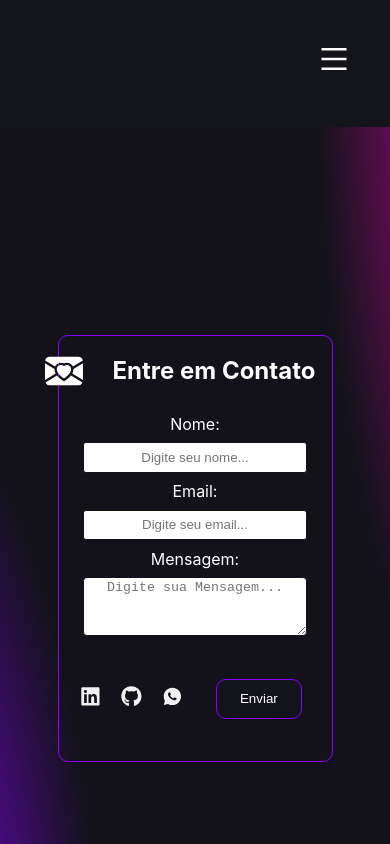
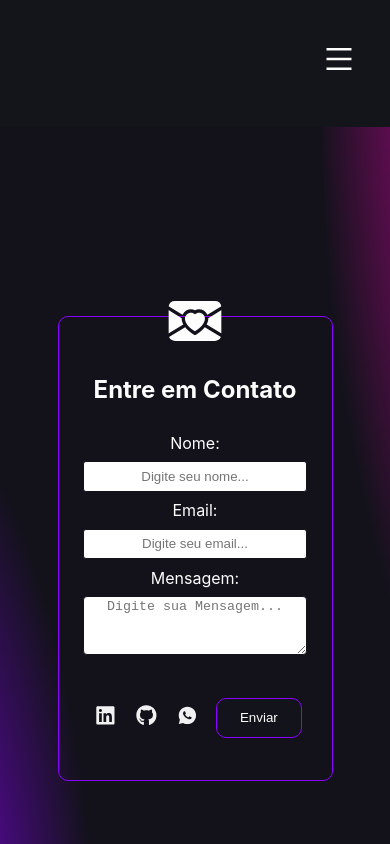
Before and after one commit to IsabelaFatima/portfolio-main, a React (Create React App) app: page /contact in a window 390 px wide. Shown: the top 844 px of the page. Built offline with nearby package versions, Linux system fonts and the light colour scheme.

Commit message:
mobile update

```diff
--- a/src/components/nav.css
+++ b/src/components/nav.css
@@ -46,7 +46,7 @@
 	.containerNav .nav-btn {
 		visibility: visible;
 		opacity: 1;
-        margin-right: 35px;
+        margin-right: 30px;
 	}
 
 	.containerNav .nav {
--- a/src/pages/about/about.css
+++ b/src/pages/about/about.css
@@ -1,7 +1,8 @@
 .about {
     background-color: #13141b;
     color: #fdfdfd;
-    margin: 0
+    margin: 0;
+    overflow-x: hidden;
 }
 
 .about div h1 {
@@ -107,10 +108,6 @@
 }
 
 @media only screen and (max-width: 992px) {
-    .containerAbout {
-        padding-top: 80px;
-    }
-
     .aboutMe {
         flex-direction: column;
         justify-content: center;
--- a/src/pages/contact/contact.css
+++ b/src/pages/contact/contact.css
@@ -163,3 +163,20 @@
     }
 
 }
+@media only screen and (max-width: 470px) {
+    .envelopeIcon{
+        position: relative;
+        transform:scale(1.4);
+        left: 0px;
+        top: -15px;
+    }
+    .containerIconAni{
+        flex-direction: column;
+    }
+}
+@media only screen and (max-width: 400px) {
+    .containerSocials{
+        position: relative;
+        right: -15px;
+    }
+}
--- a/src/pages/home/home.css
+++ b/src/pages/home/home.css
@@ -72,3 +72,16 @@
         background-image: url('../../assets/bgmob.png');
     }
 }
+@media only screen and (max-width: 460px){
+    .container h1{
+       font-size: 5vh;
+    }
+    .container h2{
+        font-size: 3.5vh;
+    }
+}
+@media only screen and (max-width: 324px){
+    .container h2{
+        font-size: 3vh;
+    }
+}
--- a/src/pages/home/home.jsx
+++ b/src/pages/home/home.jsx
@@ -31,7 +31,8 @@ export default function Home() {
           <h2>Olá</h2>
           <h2>Me chamo</h2>
           <h1>Isabela</h1>
-          <h2>
+
+          <h2 className='typewriter'>
             <Typewriter
             options={{
             strings: ["Desenvolvedora FullStack"],
@@ -39,6 +40,7 @@ export default function Home() {
                         loop: true
                       }}/>
           </h2>
+
         </div>
 
         <div className='containerLine2'>
```
